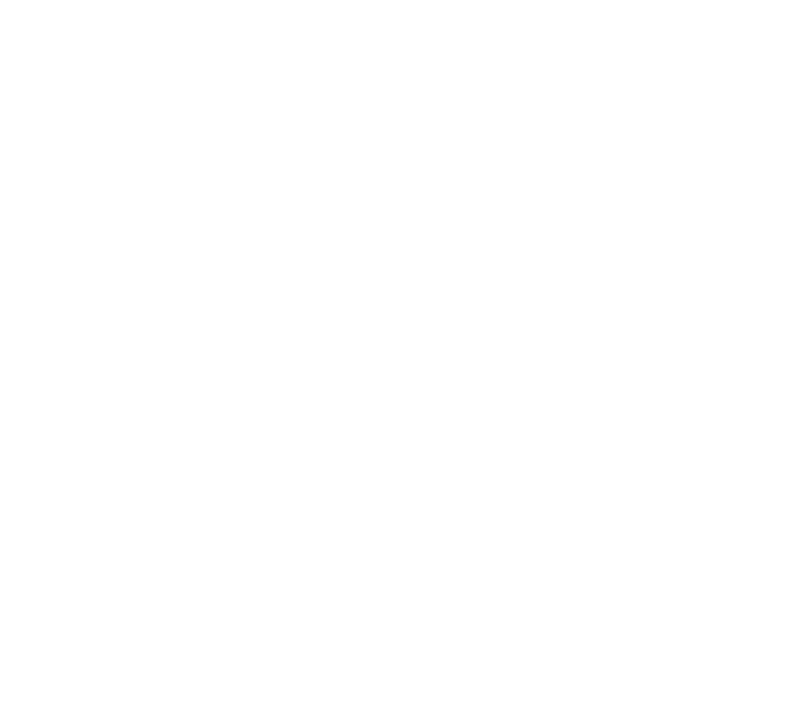
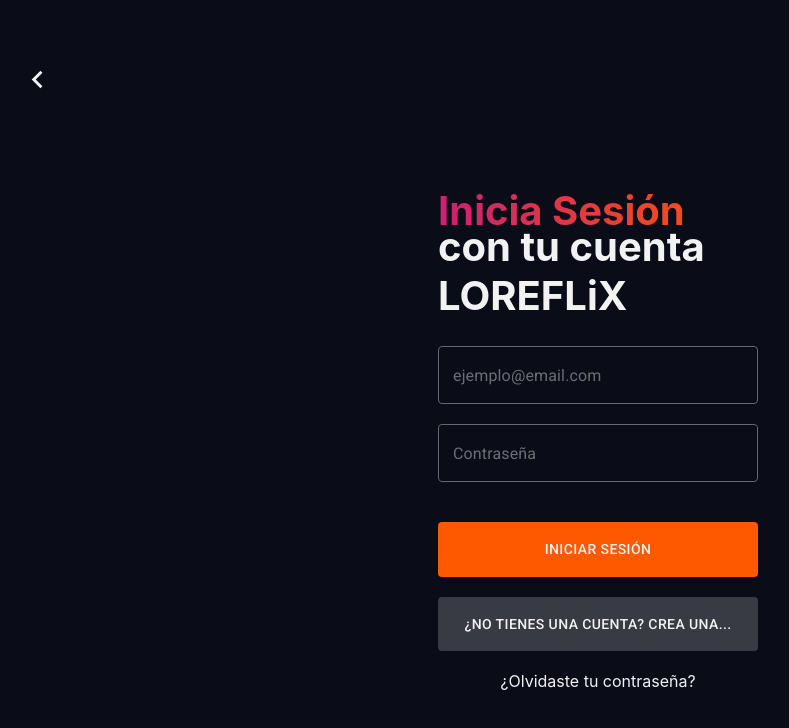
Before and after one commit to loreehflo/movie-app, a React (Create React App) app: page /signin in a window 1280 px wide. Before the commit this address had no page. Shown: the top 728 px of the page, without its empty margins (42-831 px from the left). Built offline with nearby package versions, Linux system fonts and the light colour scheme.

Commit message:
sign in view created

```diff
--- a/package.json
+++ b/package.json
@@ -12,13 +12,15 @@
     "@testing-library/jest-dom": "^5.17.0",
     "@testing-library/react": "^13.4.0",
     "@testing-library/user-event": "^13.5.0",
+    "formik": "^2.4.6",
     "react": "^18.2.0",
     "react-dom": "^18.2.0",
     "react-multi-carousel": "^2.8.4",
     "react-router": "^6.22.0",
     "react-router-dom": "^6.22.0",
     "react-scripts": "5.0.1",
-    "web-vitals": "^2.1.4"
+    "web-vitals": "^2.1.4",
+    "yup": "^1.4.0"
   },
   "scripts": {
     "start": "react-scripts start",
--- a/src/App.jsx
+++ b/src/App.jsx
@@ -12,6 +12,7 @@
 import Kids from "./Components/Kids/Kids";
 import { BrowserRouter, Routes, Route } from "react-router-dom";
 import MoviePreview from "./Components/Movie/MoviePreview/MoviePreview";
+import IniciarSesion from "./Components/IniciarSesion/IniciarSesion";
 
 const theme = createTheme();
 
@@ -29,7 +30,8 @@
           <Route path="/novelas" element={<Novelas />} />
           <Route path="/series" element={<Series />} />
           <Route path="/kids" element={<Kids />} />
-          <Route path="/pelicula/resumen" element={<MoviePreview />} />
+          <Route path="/pelicula" element={<MoviePreview />} />
+          <Route path="/signin" element={<IniciarSesion />} />
         </Routes>
       </BrowserRouter>
     </ThemeProvider>
--- /dev/null
+++ b/src/Components/IniciarSesion/IniciarSesion.jsx
@@ -0,0 +1,124 @@
+import React from "react";
+import useStyles from "./Styles.IniciarSesion.module";
+import { TextField, Button, IconButton } from "@material-ui/core";
+import ChevronLeft from "@mui/icons-material/ChevronLeft";
+import { Formik } from "formik";
+import { useNavigate } from "react-router-dom";
+import * as Yup from "yup";
+
+const IniciarSesion = () => {
+  const classes = useStyles();
+  const navigate = useNavigate();
+
+  const goToHome = () => {
+    navigate("/");
+  };
+
+  const validationSchema = Yup.object().shape({
+    email: Yup.string()
+      .email("Ingrese un email válido")
+      .required("El email es requerido"),
+    password: Yup.string().required("La contraseña es requerida"),
+  });
+
+  return (
+    <div className={classes.mainContaner}>
+      <IconButton>
+        <ChevronLeft
+          className={classes.backButton}
+          onClick={goToHome}
+          fontSize="large"
+        />
+      </IconButton>
+      <div className={classes.viewContainer}>
+        <div className={classes.widthContainer}>
+          <h1 className={`${classes.degraded} ${classes.fontSize}`}>
+            Inicia Sesión
+          </h1>
+          <h1 className={classes.fontSize}>con tu cuenta LOREFLiX</h1>
+
+          <Formik
+            initialValues={{ email: "", password: "" }}
+            validationSchema={validationSchema}
+            onSubmit={(values) => {
+              // Aquí manejas la lógica para enviar los datos del formulario
+              console.log(values);
+            }}
+          >
+            {({
+              values,
+              handleChange,
+              handleBlur,
+              handleSubmit,
+              isSubmitting,
+              errors,
+              touched,
+            }) => (
+              <form onSubmit={handleSubmit}>
+                <div className={classes.formContainer}>
+                  <TextField
+                    type="email"
+                    name="email"
+                    onChange={handleChange}
+                    onBlur={handleBlur}
+                    value={values.email}
+                    variant="outlined"
+                    className={classes.signInInputs}
+                    placeholder="ejemplo@email.com"
+                    InputProps={{
+                      style: { color: "#f2f2f2", border: "1px solid #67696f" },
+                    }}
+                  />
+                  {errors.email && touched.email && (
+                    <div className={classes.errorStyle}>{errors.email}</div>
+                  )}
+                  <br />
+                  <TextField
+                    type="password"
+                    name="password"
+                    onChange={handleChange}
+                    onBlur={handleBlur}
+                    value={values.password}
+                    variant="outlined"
+                    className={classes.signInInputs}
+                    placeholder="Contraseña"
+                    InputProps={{
+                      style: { color: "#f2f2f2", border: "1px solid #67696f" },
+                    }}
+                  />
+                  {errors.password && touched.password && (
+                    <div className={classes.errorStyle}>{errors.password}</div>
+                  )}
+                  <br />
+                  <Button
+                    type="submit"
+                    disabled={isSubmitting}
+                    className={classes.signInButton}
+                  >
+                    Iniciar Sesión
+                  </Button>
+                  <br />
+                  <Button
+                    type="submit"
+                    disabled={isSubmitting}
+                    className={classes.signUpButton}
+                  >
+                    ¿No tienes una cuenta? Crea una...
+                  </Button>
+                </div>
+              </form>
+            )}
+          </Formik>
+          <br />
+          <div className={classes.passwordLink}>
+            <a href="#" className={classes.colorLink}>
+              ¿Olvidaste tu contraseña?
+            </a>
+          </div>
+        </div>
+      </div>
+    </div>
+  );
+};
+
+export default IniciarSesion;
--- /dev/null
+++ b/src/Components/IniciarSesion/Styles.IniciarSesion.module.jsx
@@ -0,0 +1,72 @@
+import { makeStyles } from "@material-ui/core";
+
+const useStyles = makeStyles((theme) => ({
+  mainContaner: {
+    backgroundColor: "#0a0d18",
+    color: "#f2f2f2",
+    height: "100vh",
+    width: "100wh",
+  },
+  backButton: {
+    color: "#f2f2f2",
+    padding: "50px",
+  },
+  viewContainer: {
+    display: "flex",
+    flexDirection: "row",
+    justifyContent: "center",
+  },
+  widthContainer: {
+    width: "25%",
+  },
+  fontSize: {
+    fontSize: "40px",
+  },
+  degraded: {
+    background: "linear-gradient(to right, #ca2173, #ff5900)",
+    WebkitBackgroundClip: "text",
+    color: "transparent",
+    marginBottom: "-40px",
+  },
+  formContainer: {
+    display: "flex",
+    flexDirection: "column",
+  },
+  signInInputs: {
+    borderRadius: "5px",
+  },
+  errorStyle: {
+    color: "#ff5900",
+  },
+  signInButton: {
+    backgroundColor: "#ff5900",
+    color: "#f2f2f2",
+    "&:hover": {
+      backgroundColor: "#ff702e",
+    },
+    padding: "15px",
+    marginTop: "20px",
+  },
+  signUpButton: {
+    backgroundColor: "#383b44",
+    color: "#f2f2f2",
+    "&:hover": {
+      backgroundColor: "#67696f",
+    },
+    padding: "15px",
+  },
+  passwordLink: {
+    display: "flex",
+    justifyContent: "center",
+    fontStyle: "none",
+  },
+  colorLink: {
+    color: "#f2f2f2",
+    "&:hover": {
+      color: "#ff5900",
+    },
+    textDecoration: "none",
+  },
+}));
+
+export default useStyles;
--- a/src/Components/Movie/MovieCard/MovieCard.jsx
+++ b/src/Components/Movie/MovieCard/MovieCard.jsx
@@ -23,7 +23,7 @@
 
   const navigate = useNavigate();
   const handleGoToMovie = () => {
-    navigate("/pelicula/resumen", {
+    navigate("/pelicula", {
       state: {
         propsBackdrop: props.backdrop_path,
         propsTitulo: props.original_title,
--- a/src/Components/Movie/MoviePreview/Styles.MoviePreview.module.jsx
+++ b/src/Components/Movie/MoviePreview/Styles.MoviePreview.module.jsx
@@ -21,6 +21,9 @@
   },
   customColorButton: {
     backgroundColor: "#ff5900",
+    "&:hover": {
+      backgroundColor: "#ff702e",
+    },
     color: "#f2f2f2",
     height: "48px",
     width: "160px",
--- a/src/Components/NavBar/NavBar.jsx
+++ b/src/Components/NavBar/NavBar.jsx
@@ -87,13 +87,17 @@
     navigate("/kids");
   };
 
+  const goToIniciarSesion = () => {
+    navigate("/signin");
+  };
+
   return (
     <div>
       <AppBar className={classes.backgroundNavBar}>
         <Container maxWidth="xl">
           <Toolbar>
-            <Typography variant="h4" className={classes.marginRightLogo}>
-              VIX
+            <Typography variant="h5" className={classes.marginRightLogo}>
+              LOREFLiX
             </Typography>
             <Button
               id="resources-button"
@@ -139,7 +143,6 @@
             ) : (
               <IconButton
                 className={`${classes.marginRightButton} ${classes.backgroundIcons}`}
-                color="inherit"
                 onClick={searhBar}
               >
                 <Search />
@@ -148,13 +151,14 @@
             {openSearchBar ? (
               <IconButton
                 className={`${classes.marginLeftButton} ${classes.backgroundIcons}`}
+                onClick={goToIniciarSesion}
               >
                 <Person />
               </IconButton>
             ) : (
               <IconButton
                 className={`${classes.marginRightButton} ${classes.backgroundIcons}`}
-                color="inherit"
+                onClick={goToIniciarSesion}
               >
                 <Person />
               </IconButton>
```
Also changed, not shown: 1 other file (tests, documents, lock files or other folders).
